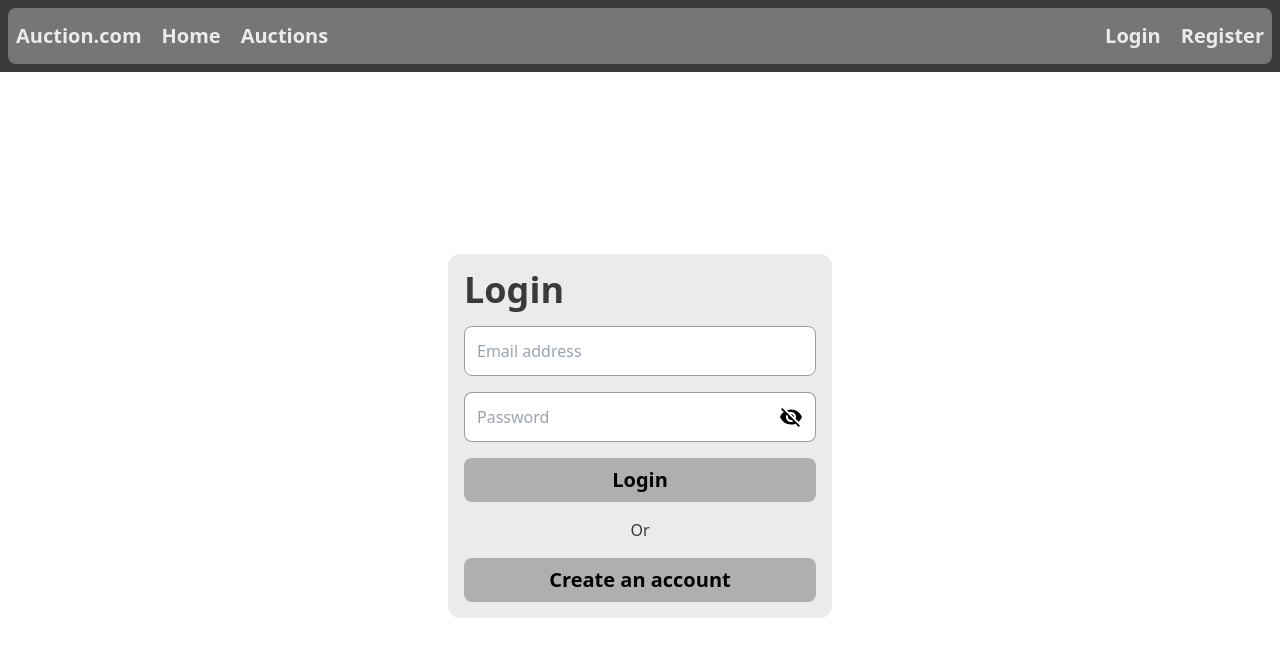
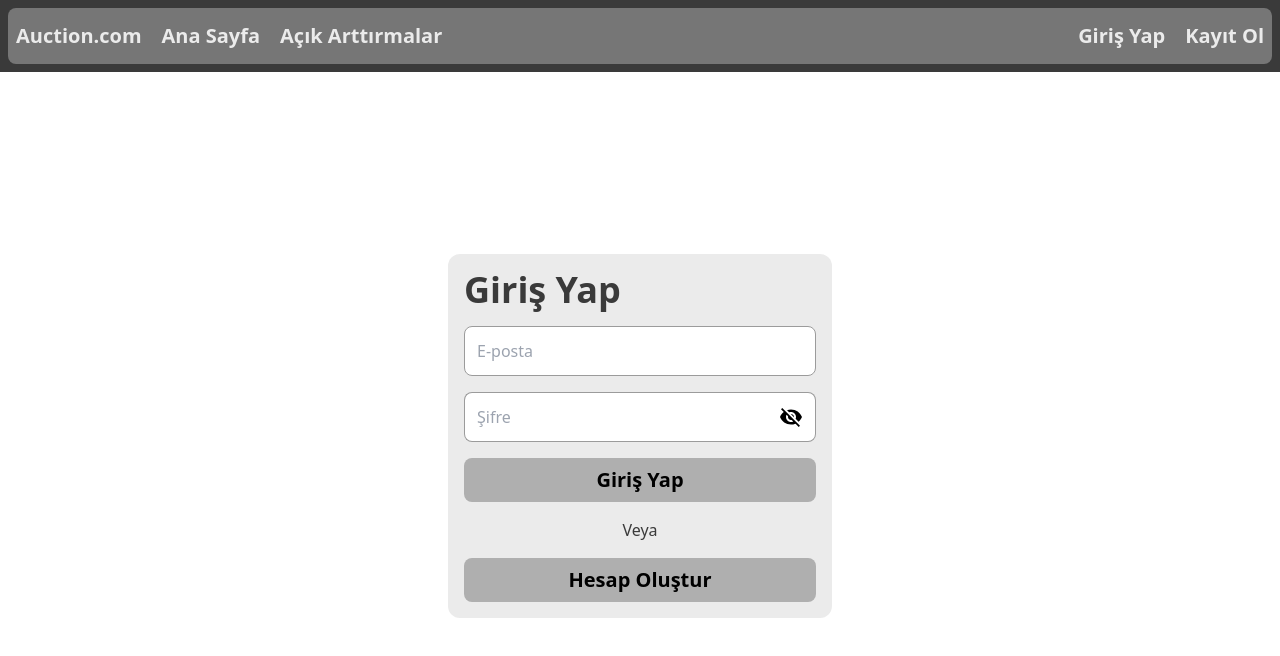
Before and after one commit to aliarii/auction-frontend, a React (Vite) app: page /login in a window 1280 px wide. Shown: the top 656 px of the page. Built offline with nearby package versions, Linux system fonts and the light colour scheme; no server answers.

Commit message:
removed the test pages

```diff
--- a/src/App.jsx
+++ b/src/App.jsx
@@ -43,7 +43,7 @@ function App() {
           <Route
             path="/profile"
             element={
-              <ProtectedRoute roles={["user"]} user={user}>
+              <ProtectedRoute roles={["user", "admin"]} user={user}>
                 <ProfilePage />
               </ProtectedRoute>
             }
@@ -51,7 +51,7 @@ function App() {
           <Route
             path="/auction/:auctionId"
             element={
-              <ProtectedRoute roles={["user"]} user={user}>
+              <ProtectedRoute roles={["user", "admin"]} user={user}>
                 <AuctionPage />
               </ProtectedRoute>
             }
@@ -64,7 +64,7 @@ function App() {
               </ProtectedRoute>
             }
           />
-          <Route
+          {/* <Route
             path="/getapi"
             element={
               <ProtectedRoute roles={["admin"]} user={user}>
@@ -95,15 +95,14 @@ function App() {
                 <TestDeleteApiPage />
               </ProtectedRoute>
             }
-          />
+          /> */}
 
-          {/* Public Rotalar */}
           <Route path="/login" element={<LoginPage />} />
           <Route path="/register" element={<RegisterPage />} />
 
           {/* 404 Sayfası */}
           {/* <Route path="*" element={<NotFound />} /> */}
-          {/* <Route path="*" element={<HomePage />} /> */}
+          <Route path="*" element={<HomePage />} />
         </Routes>
       </div>
     </UserProvider>
--- a/src/components/Navbar.jsx
+++ b/src/components/Navbar.jsx
@@ -22,20 +22,20 @@ function Navbar() {
     <div className="flex flex-row justify-between items-center m-2 min-h-14 h-14 rounded-lg bg-dark-1 text-xl text-light-2 font-semibold">
       <div className="flex flex-row items-center h-full w-full gap-5 p-2 ">
         <Link to={`/`}>Auction.com</Link>
-        <Link to={`/`}>Home</Link>
+        <Link to={`/`}>Ana Sayfa</Link>
 
-        <Link to={`/auctions`}>Auctions</Link>
+        <Link to={`/auctions`}>Açık Arttırmalar</Link>
         {role === "admin" && (
           <>
             <Link to={`/admin`}>Admin</Link>
-            <Link to={`/getapi`}>Get</Link>
+            {/* <Link to={`/getapi`}>Get</Link>
             <Link to={`/postapi`}>Post</Link>
             <Link to={`/patchapi`}>Patch</Link>
-            <Link to={`/deleteapi`}>Delete</Link>
+            <Link to={`/deleteapi`}>Delete</Link> */}
           </>
         )}
       </div>
-      <div className="flex flex-row items-center w-fit gap-5 p-2">
+      <div className="flex flex-row items-center w-fit whitespace-nowrap gap-5 p-2">
         {auth?.isAuthenticated && auth?.user ? (
           <>
             {/* <p className="cursor-pointer">
@@ -45,13 +45,13 @@ function Navbar() {
               {auth?.user ? auth?.user.name : "Loading..."}
             </Link>
             <p className="cursor-pointer" onClick={handleLogout}>
-              Logout
+              Çıkış
             </p>
           </>
         ) : (
           <>
-            <Link to={`/login`}>Login</Link>
-            <Link to={`/register`}>Register</Link>
+            <Link to={`/login`}>Giriş Yap</Link>
+            <Link to={`/register`}>Kayıt Ol</Link>
           </>
         )}
       </div>
--- a/src/pages/AuctionPage.jsx
+++ b/src/pages/AuctionPage.jsx
@@ -1,6 +1,6 @@
 import React, { useCallback, useEffect, useState } from "react";
 import { useDispatch, useSelector } from "react-redux";
-import { useParams } from "react-router-dom";
+import { useNavigate, useParams } from "react-router-dom";
 import { io } from "socket.io-client";
 import AuctionDetails from "../components/Auction/AuctionDetails";
 import HighestBidCard from "../components/Bid/HighestBidCard";
@@ -23,6 +23,7 @@ function AuctionPage() {
   const { bid } = useSelector((state) => state.bid);
   const { user } = useSelector((state) => state.user);
   const dispatch = useDispatch();
+  const navigate = useNavigate();
   const [timeLeft, setTimeLeft] = useState(null);
 
   const [showConfirm, setShowConfirm] = useState(false);
@@ -60,7 +61,9 @@ function AuctionPage() {
 
   useEffect(() => {
     if (auctionId) {
-      dispatch(getAuctionById(auctionId));
+      dispatch(getAuctionById(auctionId)).then((data) => {
+        if (data.error) navigate("/");
+      });
     }
   }, [dispatch, auctionId]);
 
--- a/src/pages/LoginPage.jsx
+++ b/src/pages/LoginPage.jsx
@@ -70,7 +70,7 @@ const LoginPage = () => {
       <div className="flex flex-col w-80 md:w-96 m-auto p-4 rounded-xl bg-light-2 dark:bg-dark-5 gap-4">
         <div className="flex justify-between items-center">
           <h1 className="text-dark-7 dark:text-light-8 text-4xl font-semibold ">
-            {"Login"}
+            Giriş Yap
           </h1>
         </div>
         {error && <div className="text-red-500">{error || "Error"}</div>}
@@ -82,7 +82,7 @@ const LoginPage = () => {
             autoCapitalize="off"
             autoComplete="on"
             className="w-full py-3 px-3 border border-light-10 outline-none bg-white rounded-lg"
-            placeholder={"Email address"}
+            placeholder="E-posta"
             value={userData.email}
             onChange={handleEmailChange}
           />
@@ -95,7 +95,7 @@ const LoginPage = () => {
               autoCapitalize="off"
               name="password"
               className="w-full py-3 px-3 border-l border-y border-light-10 outline-none bg-white rounded-l-lg"
-              placeholder={"Password"}
+              placeholder="Şifre"
               value={userData.password}
               onChange={handlePasswordChange}
             />
@@ -113,7 +113,7 @@ const LoginPage = () => {
             className="w-full rounded-lg py-2 px-3 cursor-pointer bg-light-8 font-semibold text-xl"
             type="submit"
           >
-            <h2>{"Login"}</h2>
+            <h2>Giriş Yap</h2>
           </button>
 
           {/* <a
@@ -123,14 +123,14 @@ const LoginPage = () => {
             {"Forgot password?"}
           </a> */}
           <span className="text-dark-7 dark:text-light-8 text-center font-medium">
-            Or
+            Veya
           </span>
 
           <Link
             className="text-center w-full rounded-lg py-2 px-3 bg-light-8 font-semibold text-xl"
             to={"/register"}
           >
-            Create an account
+            Hesap Oluştur
           </Link>
         </form>
       </div>
--- a/src/pages/RegisterPage.jsx
+++ b/src/pages/RegisterPage.jsx
@@ -93,7 +93,7 @@ const RegisterPage = () => {
     <div className="flex justify-center items-center w-screen h-screen bg-white dark:bg-dark-7">
       <div className="flex flex-col w-80 md:w-96 m-auto p-4 rounded-xl bg-light-3 dark:bg-dark-5 gap-4">
         <h1 className="text-dark-7 dark:text-light-8 text-4xl font-semibold ">
-          Register
+          Kayıt Ol
         </h1>
         {error && <div className="text-red-500">{error || "Error"}</div>}
         <form className="flex flex-col gap-4" onSubmit={handleSubmit}>
@@ -101,7 +101,7 @@ const RegisterPage = () => {
             type="text"
             autoCapitalize="off"
             className="w-full py-3 px-3 border border-light-10 outline-none bg-white rounded-lg"
-            placeholder={"Name"}
+            placeholder="Ad"
             name="name"
             value={userData.name}
             onChange={(e) => setUserData({ ...userData, name: e.target.value })}
@@ -113,7 +113,7 @@ const RegisterPage = () => {
             type="text"
             autoCapitalize="off"
             className="w-full py-3 px-3 border border-light-10 outline-none bg-white rounded-lg"
-            placeholder="Surname"
+            placeholder="Soyad"
             name="surname"
             value={userData.surname}
             onChange={(e) =>
@@ -129,7 +129,7 @@ const RegisterPage = () => {
             type="text"
             autoCapitalize="off"
             className="w-full py-3 px-3 border border-light-10 outline-none bg-white rounded-lg"
-            placeholder="Username"
+            placeholder="Kullanıcı Adı"
             name="username"
             value={userData.username}
             onChange={(e) =>
@@ -145,7 +145,7 @@ const RegisterPage = () => {
             type="email"
             autoCapitalize="off"
             className="w-full py-3 px-3 border border-light-10 outline-none bg-white rounded-lg"
-            placeholder="Email"
+            placeholder="E-posta"
             name="email"
             value={userData.email}
             onChange={(e) =>
@@ -160,7 +160,7 @@ const RegisterPage = () => {
               type={showPassword ? "text" : "password"}
               autoCapitalize="off"
               className="w-full py-3 px-3 border-l border-y border-light-10 outline-none bg-white rounded-l-lg"
-              placeholder="Password"
+              placeholder="Şifre"
               name="password"
               value={userData.password}
               onChange={(e) =>
@@ -184,14 +184,14 @@ const RegisterPage = () => {
             className="w-full rounded-lg py-2 px-3 cursor-pointer bg-light-8 font-semibold text-xl"
             type="submit"
           >
-            {"Register"}
+            Kayıt Ol
           </button>
         </form>
         <Link
           className=" text-center text-blue-700 dark:text-blue-500 font-bold no-underline text-sm"
           to={"/login"}
         >
-          Back to Login
+          Giriş Yap
         </Link>
       </div>
     </div>
```
